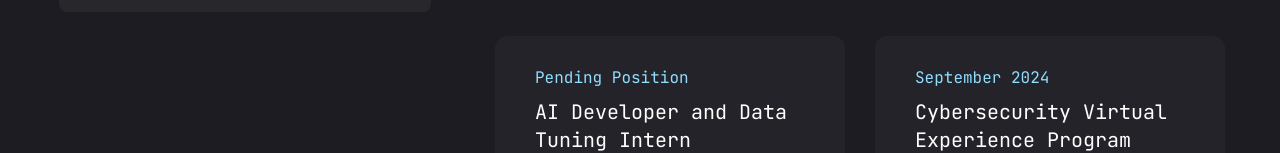
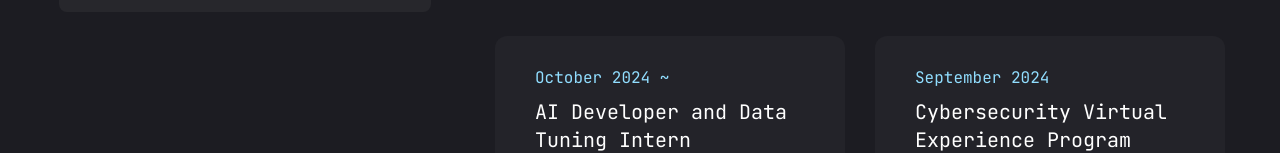
Before and after one commit to Zerei183-4/Reiport, a Next.js app: page /resume in a window 1280 px wide. Shown: the part 396-549 px from the top of the page. Built offline with nearby package versions, Linux system fonts and the light colour scheme.

Commit message:
new intern role date

```diff
--- a/app/resume/page.jsx
+++ b/app/resume/page.jsx
@@ -56,7 +56,7 @@ const experience = {
     {
       company: "and.d",
       position: "AI Developer and Data Tuning Intern",
-      duration: "Pending Position",
+      duration: "October 2024 ~",
     },
     {
       company: "Mastercard",
```
